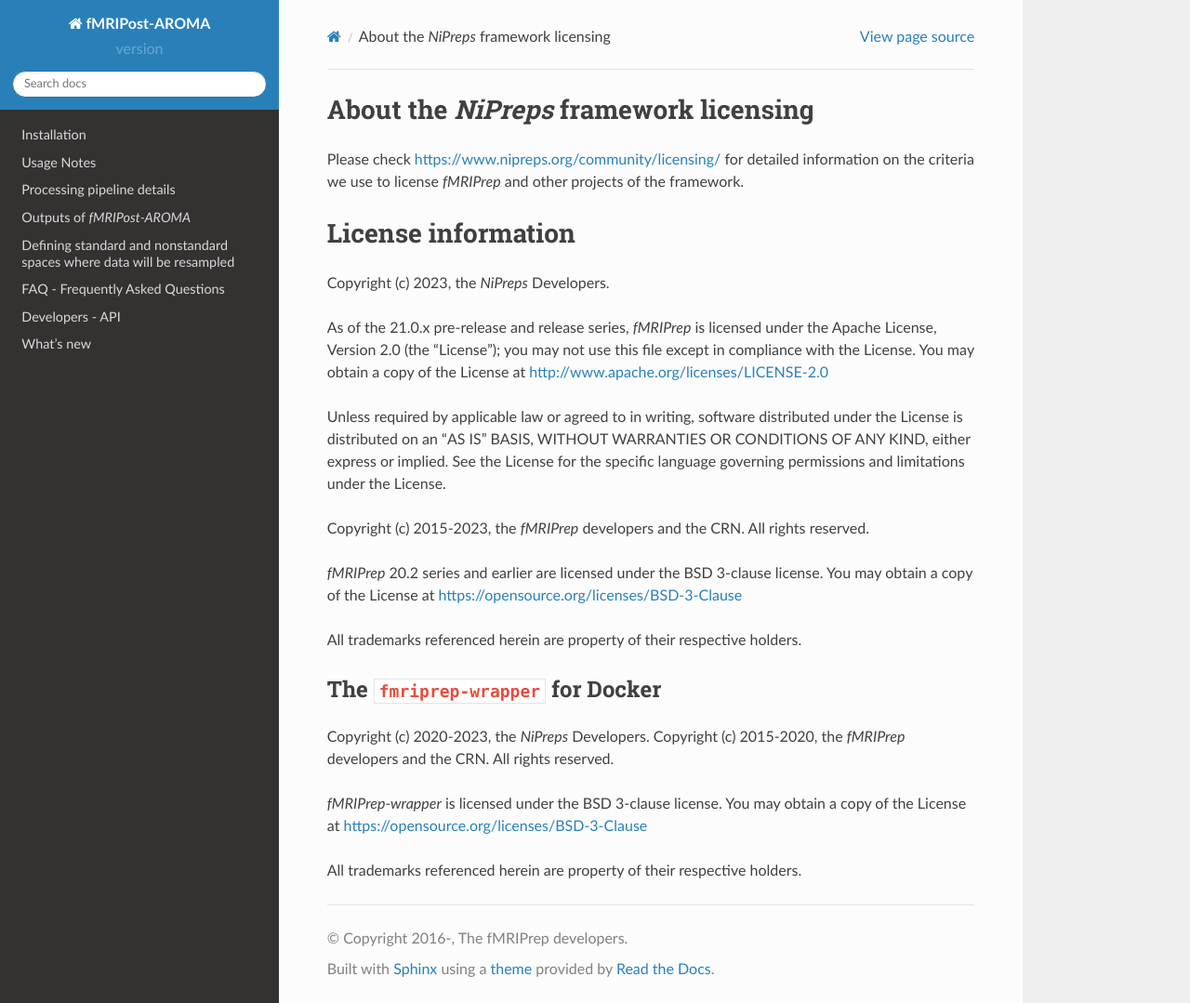
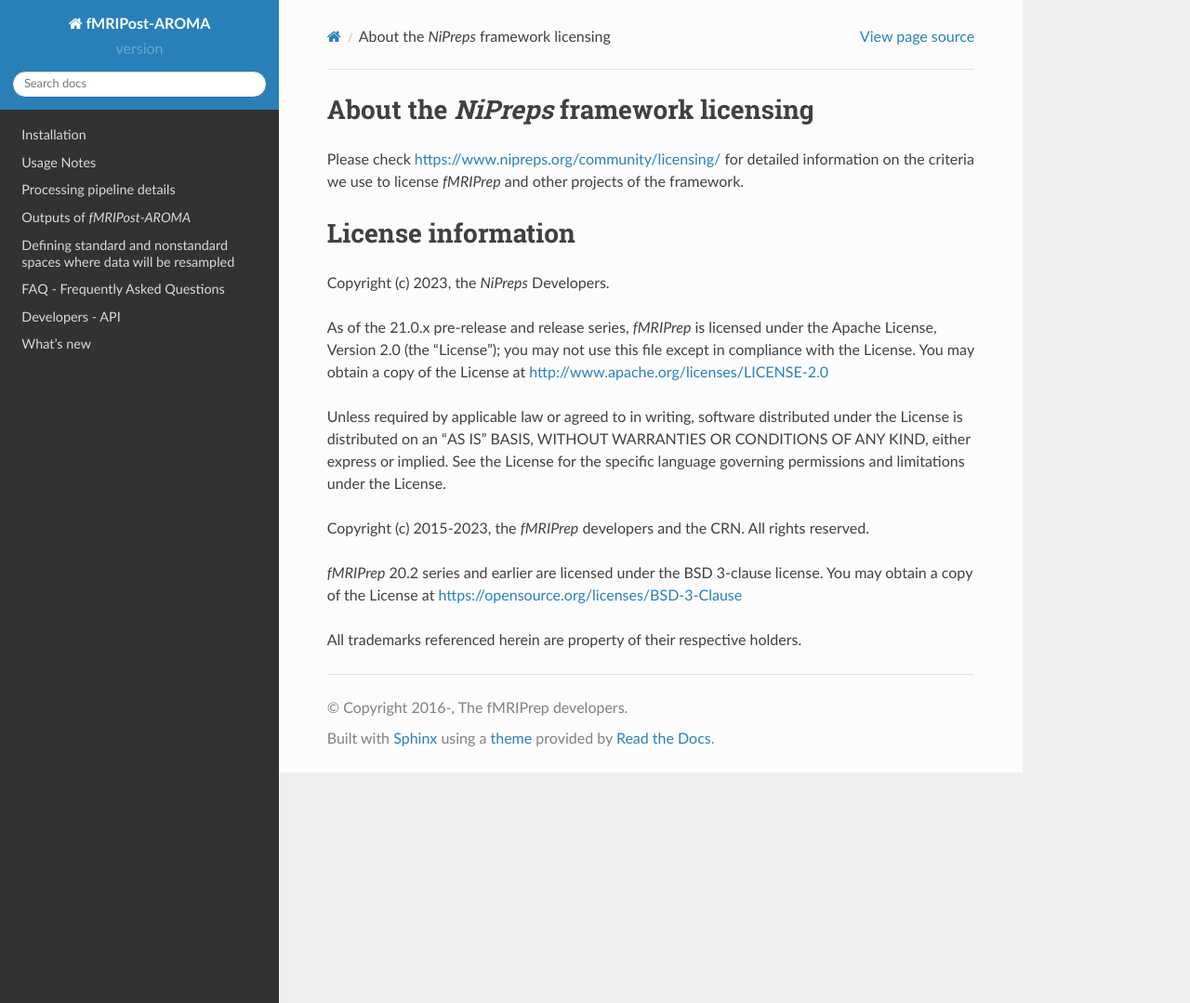
Before and after one commit to nipreps/fmripost-aroma, a Sphinx documentation site: the page built from docs/license.rst, in a window 1280 px wide and 1079 px high. Shown: the whole window at 93% size. Built offline with Sphinx 7.4.7 and the Read the Docs theme 2.0.0, drawn with Linux system fonts in a browser that asks for light colours.

Commit message:
Update docs/license.rst
Co-authored-by: Chris Markiewicz <effigies@gmail.com>

```diff
--- a/docs/license.rst
+++ b/docs/license.rst
@@ -29,16 +29,3 @@
 https://opensource.org/licenses/BSD-3-Clause
 
 All trademarks referenced herein are property of their respective holders.
-
-The ``fmriprep-wrapper`` for Docker
-~~~~~~~~~~~~~~~~~~~~~~~~~~~~~~~~~~~
-Copyright (c) 2020-2023, the *NiPreps* Developers.
-Copyright (c) 2015-2020, the *fMRIPrep* developers and the CRN.
-All rights reserved.
-
-*fMRIPrep-wrapper* is
-licensed under the BSD 3-clause license.
-You may obtain a copy of the License at
-https://opensource.org/licenses/BSD-3-Clause
-
-All trademarks referenced herein are property of their respective holders.
```
